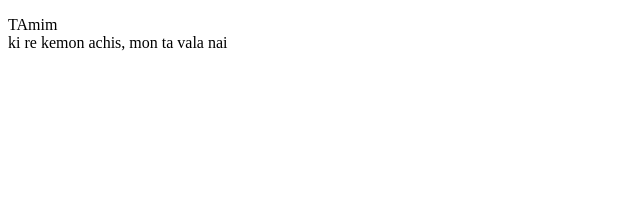
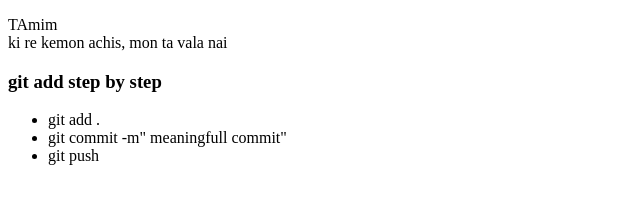
Before and after one commit to tamim127/my-first-git-repo, a plain HTML site: page index.html in a window 1280 px wide. Shown: the whole page, without its empty margins (0-640 px from the left). Drawn offline with Linux system fonts and the light colour scheme.

Commit message:
how to add in git

```diff
--- a/index.html
+++ b/index.html
@@ -7,5 +7,12 @@
 </head>
 <body>
     <p> TAmim <br> ki re kemon achis,  mon ta vala nai</p>
+    <div> <h3> git add step by step</h3>
+        <ul>
+            <li> git add .</li>
+            <li> git commit -m" meaningfull commit"</li>
+            <li> git push</li>
+        </ul>
+    </div>
 </body>
 </html>
```
